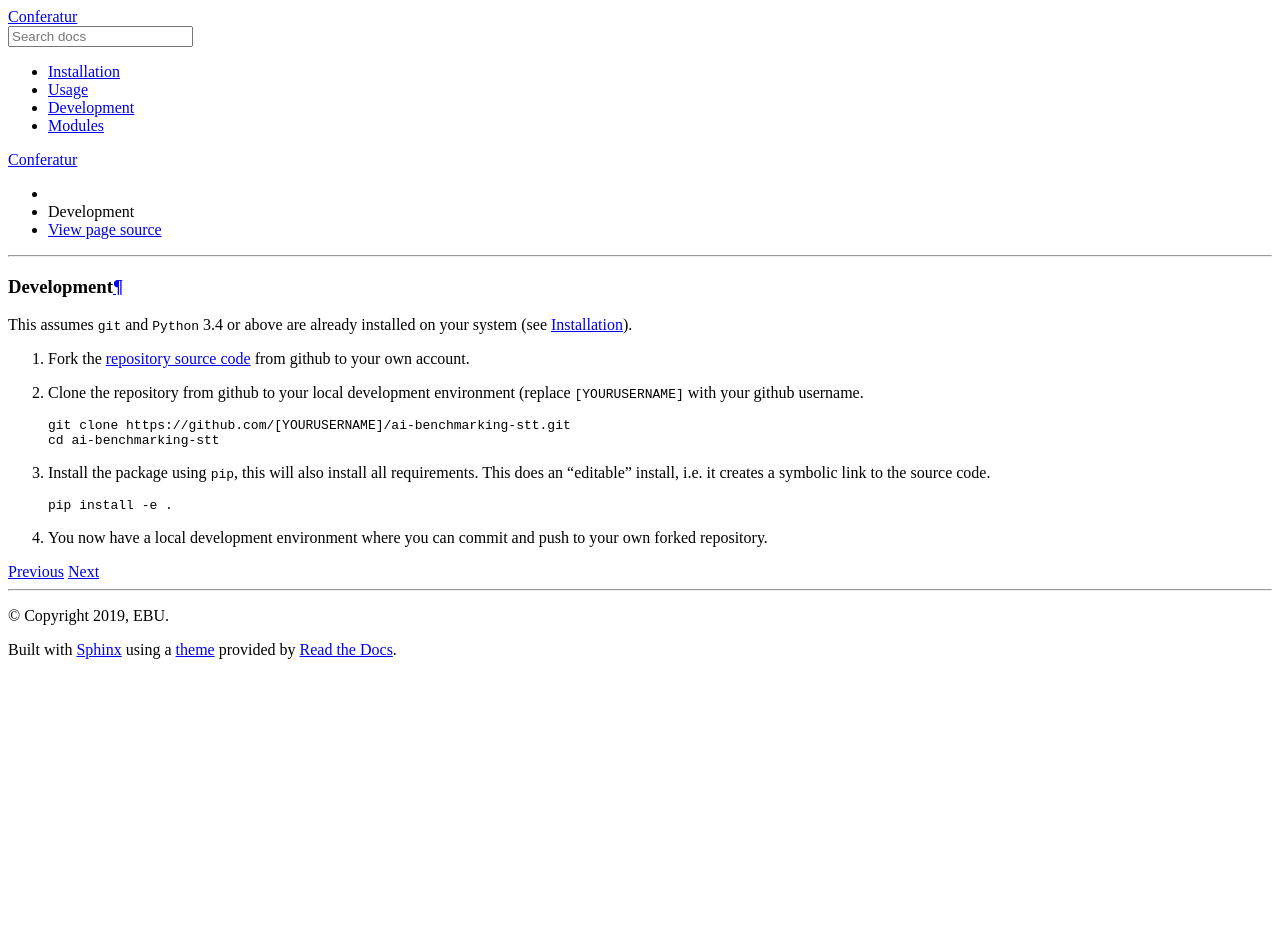
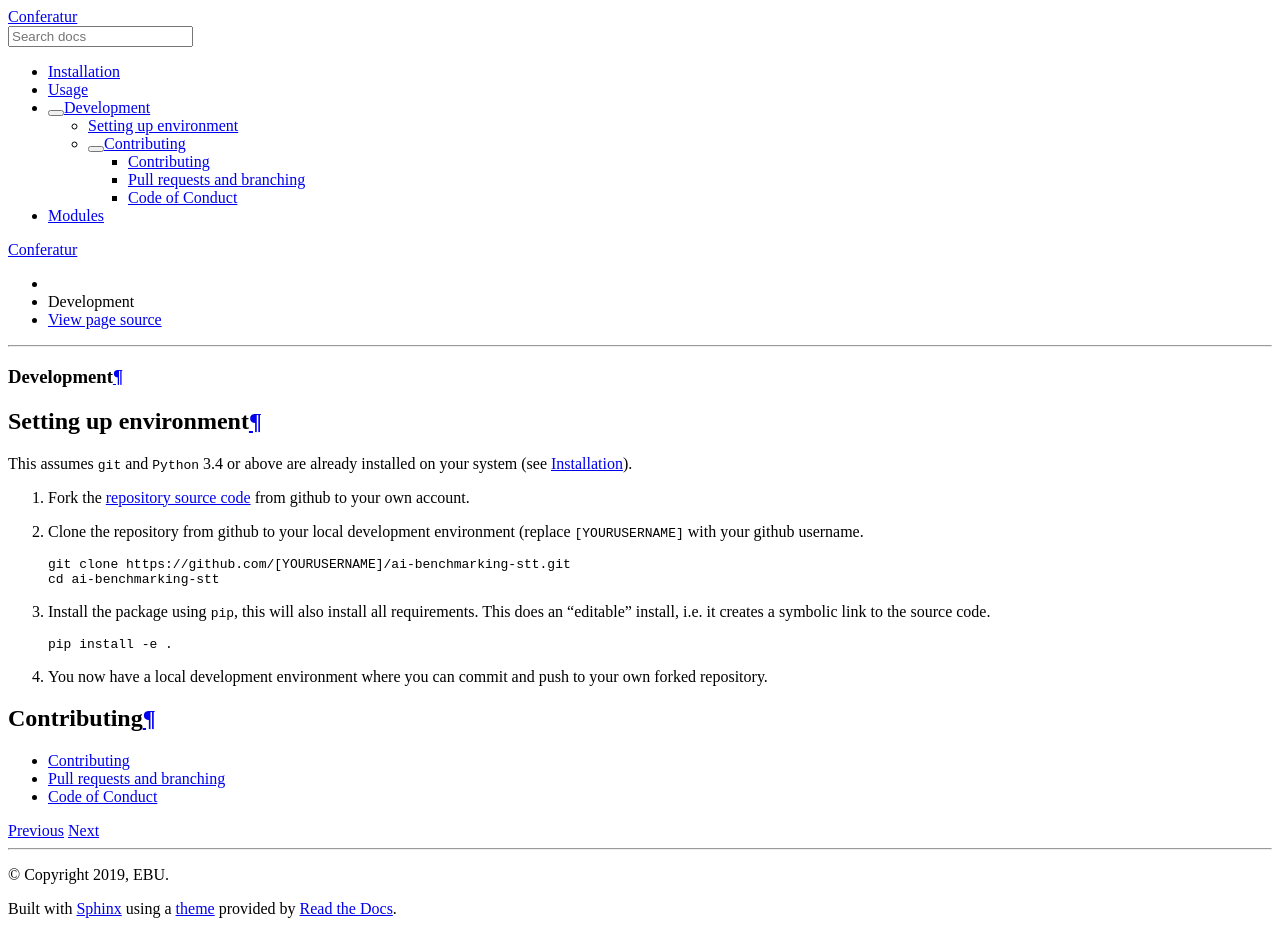
Before and after one commit to ebu/benchmarkstt, a Sphinx documentation site: the page built from docs/development.rst, in a window 1280 px wide. Built offline with Sphinx 7.4.7 and the Read the Docs theme 2.0.0, drawn with Linux system fonts in a browser that asks for light colours; before the commit the page ends 900 px from its top, so only the background shows below that.

Commit message:
update docs, integrate all relevant current docs into sphinx

```diff
--- a/CODE_OF_CONDUCT.md
+++ b/docs/CODE_OF_CONDUCT.rst
@@ -9,7 +12,7 @@ We are committed to providing a welcoming and inspiring community for all and ex
 Please be kind and courteous. There's no need to be mean or rude. Respect that people have differences of opinion and that every design or implementation choice carries a trade-off and numerous costs. There is seldom a right answer, merely an optimal answer given a set of values and circumstances.
 
 
-## Our open community strives to:
+Our open community strives to:
 
 **Be friendly and patient**.
 
@@ -42,22 +49,25 @@ If you experience or witness unacceptable behaviour—or have any other concerns
 
 After filing a report, a representative will contact you personally, review the incident, follow up with any additional questions, and make a decision as to how to respond. If the person who is harassing you is part of the response team, they will recuse themselves from handling your incident. If the complaint originates from a member of the response team, it will be handled by a different member of the response team. We will respect confidentiality requests for the purpose of protecting victims of abuse.
 
-## Feedback
+Feedback
+--------
+
 We welcome your feedback on this and every other aspect of this project and we thank you for working with us to make it a safe, enjoyable, and friendly experience for everyone who participates.
 
-## Attribution & Acknowledgements
+Attribution & Acknowledgements
+------------------------------
 
 We all stand on the shoulders of giants across many open source communities. We’d like to thank the communities and projects that established code of conducts and diversity statements as our inspiration:
 
-- [textAV](https://sites.google.com/view/textav/conduct-london-18)
-- [SRCCON](https://srccon.org/conduct/)
-- [Django](https://www.djangoproject.com/conduct/reporting/)
-- [Python](https://www.python.org/community/diversity/)
-- [Ubuntu](https://www.ubuntu.com/community/code-of-conduct)
-- [Contributor Covenant](https://www.contributor-covenant.org/)
-- [Geek Feminism](https://geekfeminism.org/about/code-of-conduct/)
-- [Citizen Code of Conduct](http://citizencodeofconduct.org/)
-- [Gulp](https://github.com/gulpjs/gulp/blob/master/CONTRIBUTING.md)
-- [Open code of Conduct](https://todogroup.org/opencodeofconduct/)
-- ["Why You Want a Code of Conduct & How We Made One"](http://incisive.nu/2014/codes-of-conduct/)
-- [Facebook Open Source Code of Conduct](https://code.fb.com/codeofconduct/)
+- `textAV <https://sites.google.com/view/textav/conduct-london-18>`_
+- `SRCCON <https://srccon.org/conduct/>`_
+- `Django <https://www.djangoproject.com/conduct/reporting/>`_
+- `Python <https://www.python.org/community/diversity/>`_
+- `Ubuntu <https://www.ubuntu.com/community/code-of-conduct>`_
+- `Contributor Covenant <https://www.contributor-covenant.org/>`_
+- `Geek Feminism <https://geekfeminism.org/about/code-of-conduct/>`_
+- `Citizen Code of Conduct <http://citizencodeofconduct.org/>`_
+- `Gulp <https://github.com/gulpjs/gulp/blob/master/CONTRIBUTING.md>`_
+- `Open code of Conduct <https://todogroup.org/opencodeofconduct/>`_
+- `"Why You Want a Code of Conduct & How We Made One" <http://incisive.nu/2014/codes-of-conduct/>`_
+- `Facebook Open Source Code of Conduct <https://code.fb.com/codeofconduct/>`_
--- /dev/null
+++ b/docs/CONTRIBUTING.rst
@@ -0,0 +1,30 @@
+Contributing
+------------
+
+:code:`[Status: Draft]`
+
+This project has a :doc:`CODE_OF_CONDUCT` that we expect all of our contributors to abide by, please check it out before contributing.
+
+Pull requests and branching
+---------------------------
+
+- Before working on a feature *always* create a new branch first. (or fork the project).
+- Branches should be short lived
+- Once work is complete push the branch up on to GitHub for review. Make sure your branch is up to date with :code:`master` before making a pull request.
+  Eg. use :code:`git merge origin/master`
+- Once a branch has been merged into :code:`master`, delete it.
+
+:code:`master` is rarely committed to directly unless the change is quite trivial or a code review is unnecessary (code formatting or documentation updates for example).
+
+
+.. Good example of contribution guideline
+..
+.. https://reactjs.org/docs/how-to-contribute.html
+..
+.. another example - with more tech details
+..
+.. https://github.com/facebook/create-react-app/blob/master/CONTRIBUTING.md
+..
+.. https://github.com/facebookresearch/wav2letter/blob/master/CONTRIBUTING.md
+..
+.. https://github.com/hiddentao/fast-levenshtein/blob/master/CONTRIBUTING.md
--- a/docs/api.rst
+++ b/docs/api.rst
@@ -10,7 +10,7 @@ You can launch a server to make the api available via:
 
     - :doc:`cli/api` (for debugging and local use only)
     - :doc:`docker`
-    - gunicorn, by running :code:`start_gunicorn.sh` in the root repository folder
+    - gunicorn, by running :code:`gunicorn -b :5000 conferatur.api.gunicorn`
 
 
 Usage
--- a/docs/development.rst
+++ b/docs/development.rst
@@ -1,5 +1,8 @@
 Development
 ===========
+
+Setting up environment
+----------------------
 
 This assumes :code:`git` and :code:`Python` 3.4 or above are already installed on your system (see :doc:`INSTALL`).
 
@@ -21,3 +24,13 @@ This assumes :code:`git` and :code:`Python` 3.4 or above are already installed o
       pip install -e .
 
 4. You now have a local development environment where you can commit and push to your own forked repository.
+
+
+Contributing
+------------
+
+.. toctree::
+   :maxdepth: 1
+
+   CONTRIBUTING
+   CODE_OF_CONDUCT
--- a/requirements-docs.txt
+++ /dev/null
@@ -1,2 +0,0 @@
-sphinx == 1.8.3
-sphinx_rtd_theme == 0.4.2
```
Also changed, not shown: other parts of docs/CODE_OF_CONDUCT.rst (+12 -5 lines), CONTRIBUTING.md (deleted, +0 -26 lines), README.md (+1 -1 lines), 1 other file.
